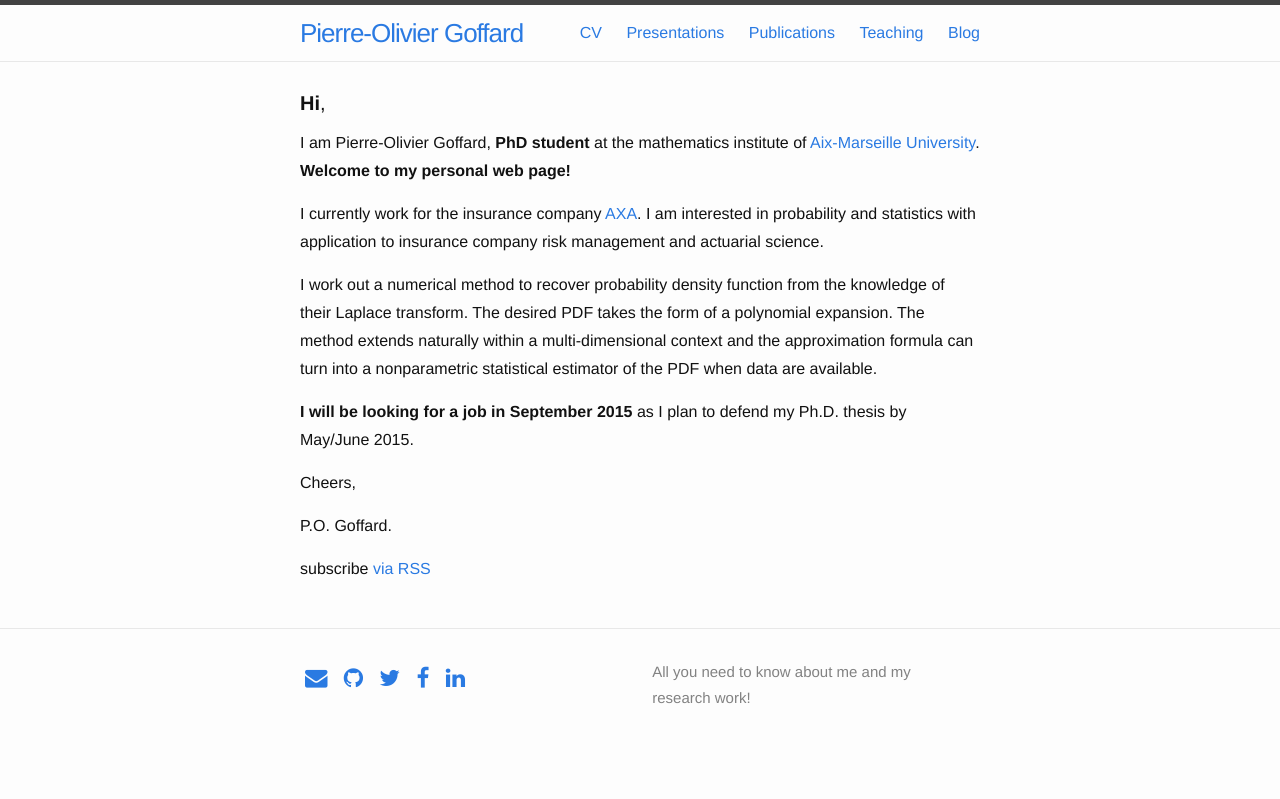
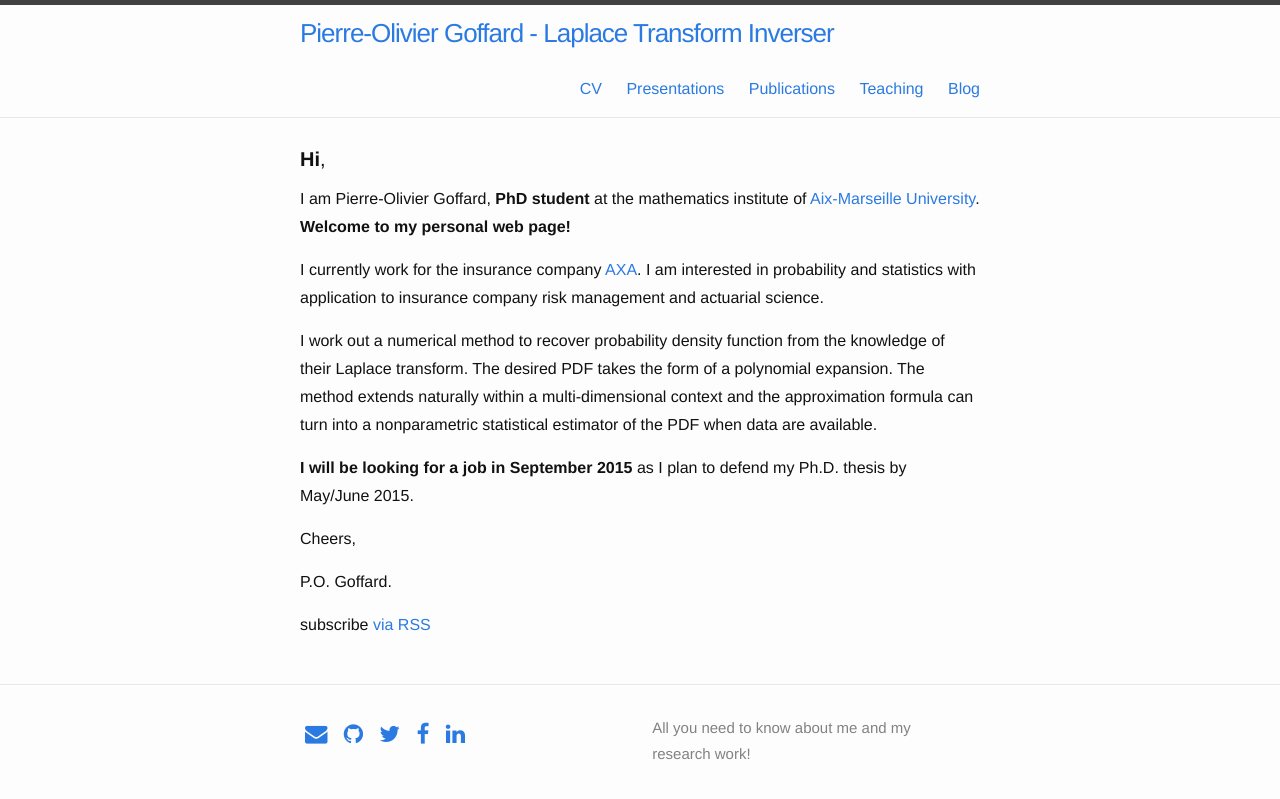
Before and after one commit to LaGauffre/LaGauffre.github.io, a Jekyll site: the page built from index.html, in a window 1280 px wide. Shown: the top 799 px of the page. Built offline with Jekyll 4.4.1, drawn with Linux system fonts in a browser that asks for light colours; nearby versions of some CDN libraries; Markdown is read by kramdown in place of the engine named in the settings.

Commit message:
Change title

```diff
--- a/_config.yml
+++ b/_config.yml
@@ -1,5 +1,5 @@
 # Site settings
-title: Pierre-Olivier Goffard
+title: Pierre-Olivier Goffard - Laplace Transform Inverser
 email: pierre.olivier.goffard@gmail.com
 description: > # this means to ignore newlines until "baseurl:"
   All you need to know about me and my research work!
--- a/_includes/head.html
+++ b/_includes/head.html
@@ -11,7 +11,7 @@
         <!-- Meta tags pour fb -->
 
     <!-- Open Graph data -->
-    <meta property="og:title" content="Pierre-Olivier Goffard" />
+    <meta property="og:title" content="Pierre-Olivier Goffard - Laplace Transform Inverser" />
     <meta property="og:type" content="website" />
     <meta property="og:url" content="http://pierre-olivier.goffard.me" />
     <!-- Facebook image must be at least 600x315px -->
```
